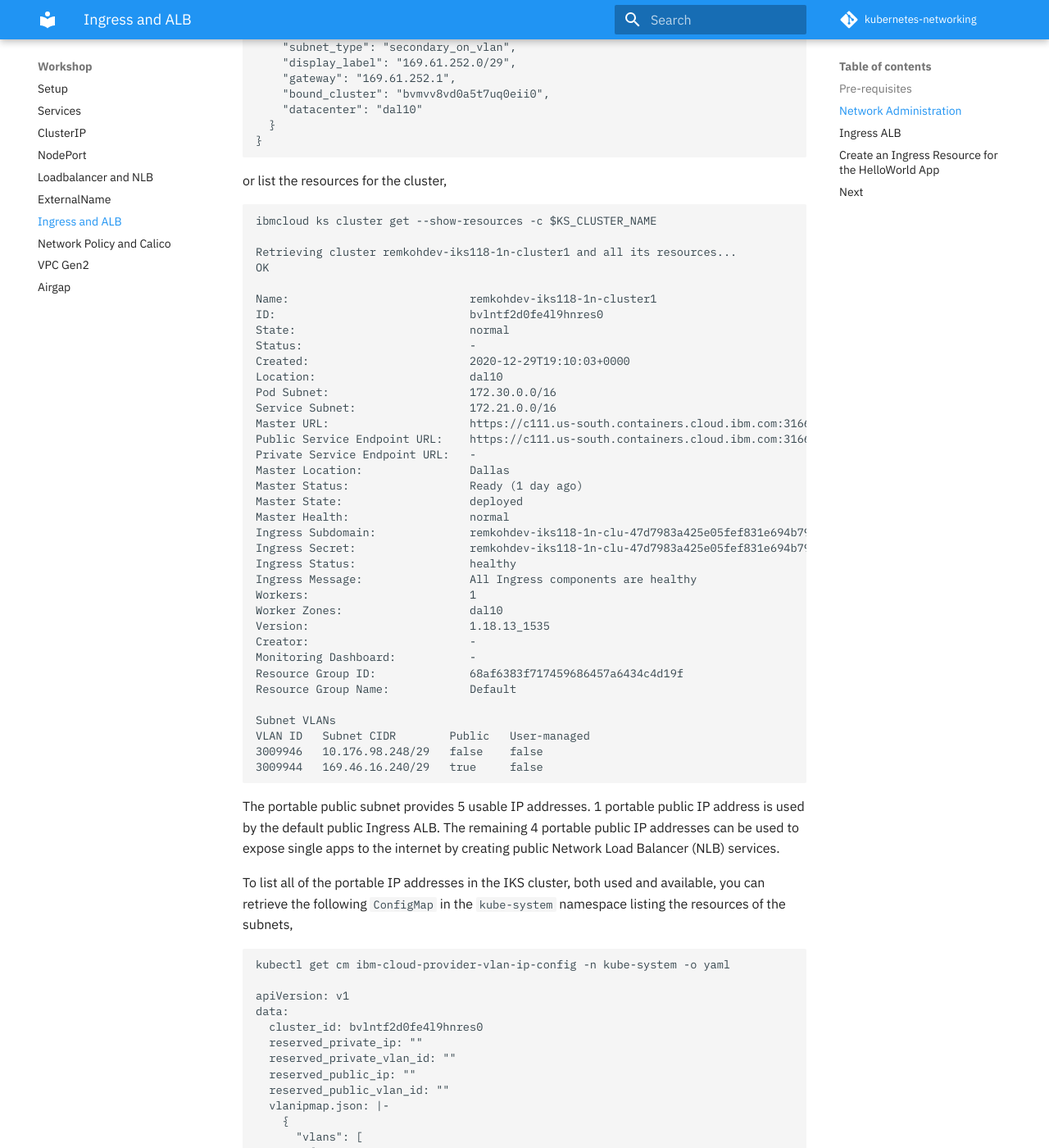
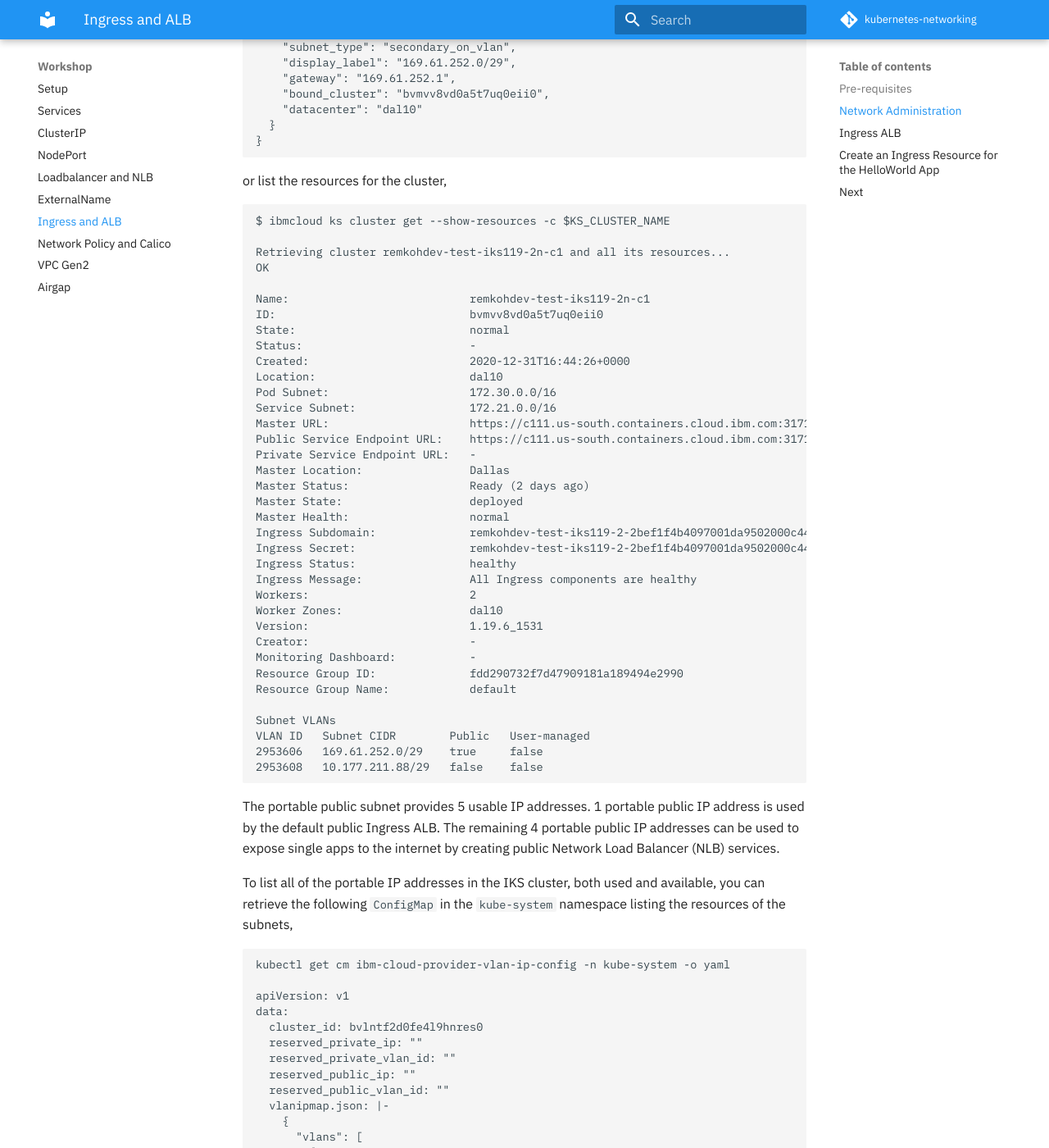
Before and after one commit to IBM/kubernetes-networking, an MkDocs documentation site: the page built from docs/ingress-alb.md, in a window 1280 px wide and 1400 px high, scrolled down 1164 px. Shown: the whole window at 82% size. Built offline with MkDocs 1.6.1 and Material for MkDocs 9.7.7, drawn with Linux system fonts in a browser that asks for light colours; comment, search, counter and statistics services are not loaded.

Commit message:
Update ingress-alb.md

````diff
--- a/docs/ingress-alb.md
+++ b/docs/ingress-alb.md
@@ -56,42 +56,42 @@ ibmcloud ks subnets --provider classic --output json | jq -r '.[] | select ( .pr
 or list the resources for the cluster,
 
 ```
-ibmcloud ks cluster get --show-resources -c $KS_CLUSTER_NAME
+$ ibmcloud ks cluster get --show-resources -c $KS_CLUSTER_NAME
 
-Retrieving cluster remkohdev-iks118-1n-cluster1 and all its resources...
+Retrieving cluster remkohdev-test-iks119-2n-c1 and all its resources...
 OK
 
-Name:                           remkohdev-iks118-1n-cluster1
-ID:                             bvlntf2d0fe4l9hnres0
+Name:                           remkohdev-test-iks119-2n-c1
+ID:                             bvmvv8vd0a5t7uq0eii0
 State:                          normal
 Status:                         -
-Created:                        2020-12-29T19:10:03+0000
+Created:                        2020-12-31T16:44:26+0000
 Location:                       dal10
 Pod Subnet:                     172.30.0.0/16
 Service Subnet:                 172.21.0.0/16
-Master URL:                     https://c111.us-south.containers.cloud.ibm.com:31666
-Public Service Endpoint URL:    https://c111.us-south.containers.cloud.ibm.com:31666
+Master URL:                     https://c111.us-south.containers.cloud.ibm.com:31710
+Public Service Endpoint URL:    https://c111.us-south.containers.cloud.ibm.com:31710
 Private Service Endpoint URL:   -
 Master Location:                Dallas
-Master Status:                  Ready (1 day ago)
+Master Status:                  Ready (2 days ago)
 Master State:                   deployed
 Master Health:                  normal
-Ingress Subdomain:              remkohdev-iks118-1n-clu-47d7983a425e05fef831e694b7945b16-0000.us-south.containers.appdomain.cloud
-Ingress Secret:                 remkohdev-iks118-1n-clu-47d7983a425e05fef831e694b7945b16-0000
+Ingress Subdomain:              remkohdev-test-iks119-2-2bef1f4b4097001da9502000c44fc2b2-0000.us-south.containers.appdomain.cloud
+Ingress Secret:                 remkohdev-test-iks119-2-2bef1f4b4097001da9502000c44fc2b2-0000
 Ingress Status:                 healthy
 Ingress Message:                All Ingress components are healthy
-Workers:                        1
+Workers:                        2
 Worker Zones:                   dal10
-Version:                        1.18.13_1535
+Version:                        1.19.6_1531
 Creator:                        -
 Monitoring Dashboard:           -
-Resource Group ID:              68af6383f717459686457a6434c4d19f
-Resource Group Name:            Default
+Resource Group ID:              fdd290732f7d47909181a189494e2990
+Resource Group Name:            default
 
 Subnet VLANs
 VLAN ID   Subnet CIDR        Public   User-managed
-3009946   10.176.98.248/29   false    false
-3009944   169.46.16.240/29   true     false
+2953606   169.61.252.0/29    true     false
+2953608   10.177.211.88/29   false    false
 ```
 
 The portable public subnet provides 5 usable IP addresses. 1 portable public IP address is used by the default public Ingress ALB. The remaining 4 portable public IP addresses can be used to expose single apps to the internet by creating public Network Load Balancer (NLB) services.
````
